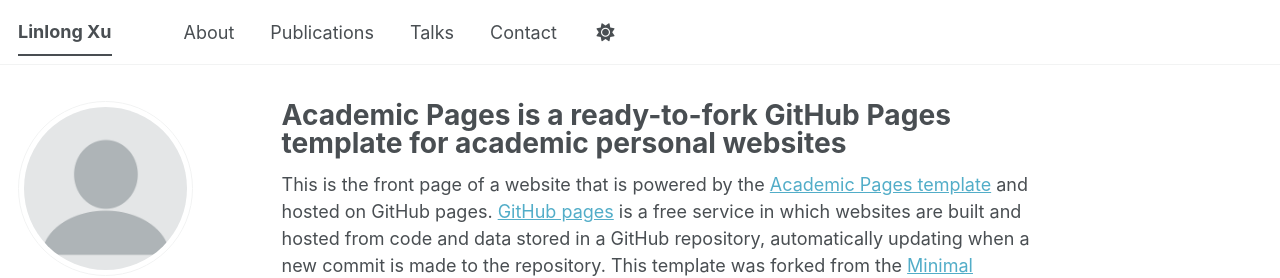
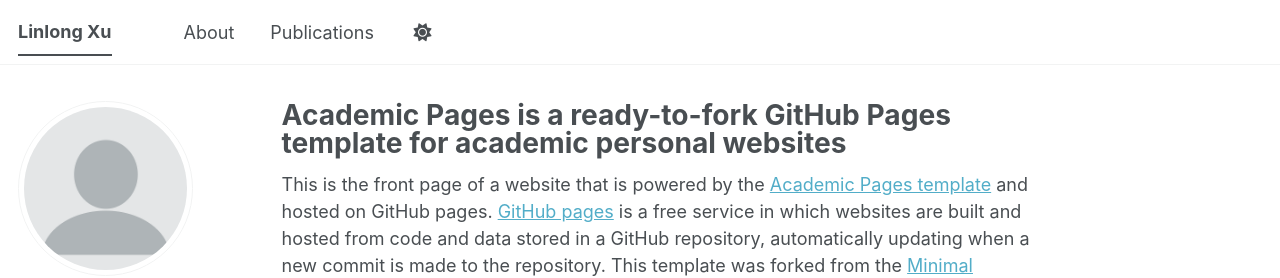
Before and after one commit to linlongxu/linlongxu.github.io, a Jekyll site: the page built from _pages/about.md, in a window 1280 px wide. Shown: the top 278 px of the page. Built offline with Jekyll 4.4.1, drawn with Linux system fonts in a browser that asks for light colours; a script bundle is joined from its source files by our own code; library files that are not in the unit come from our copies.

Commit message:
Update navigation by removing sections
Removed 'Talks' and 'Contact' sections from navigation.

```diff
--- a/_data/navigation.yml
+++ b/_data/navigation.yml
@@ -4,9 +4,3 @@
 
   - title: "Publications"
     url: /https://linlongxu.github.io/publications/
-
-  - title: "Talks"
-    url: /https://linlongxu.github.io/talks/
-
-  - title: "Contact"
-    url: /contact/
```
